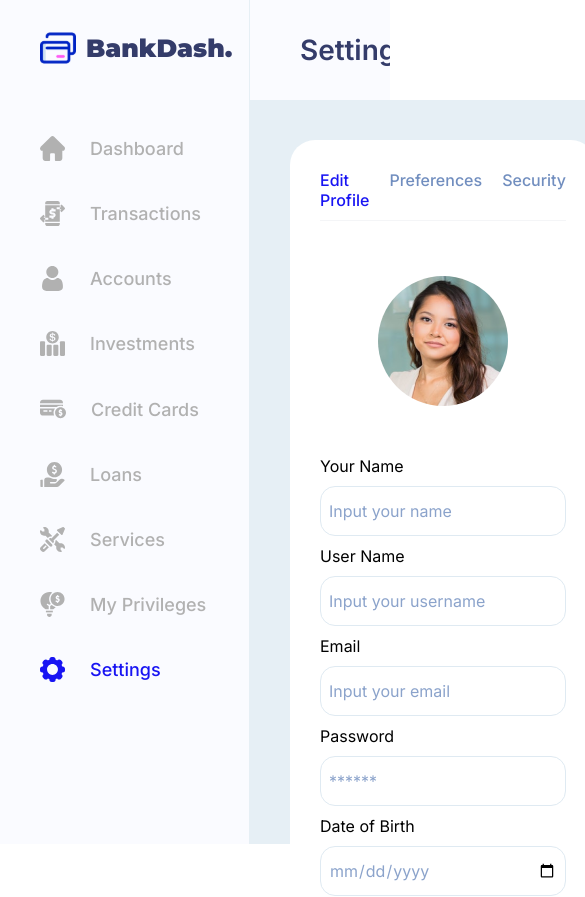
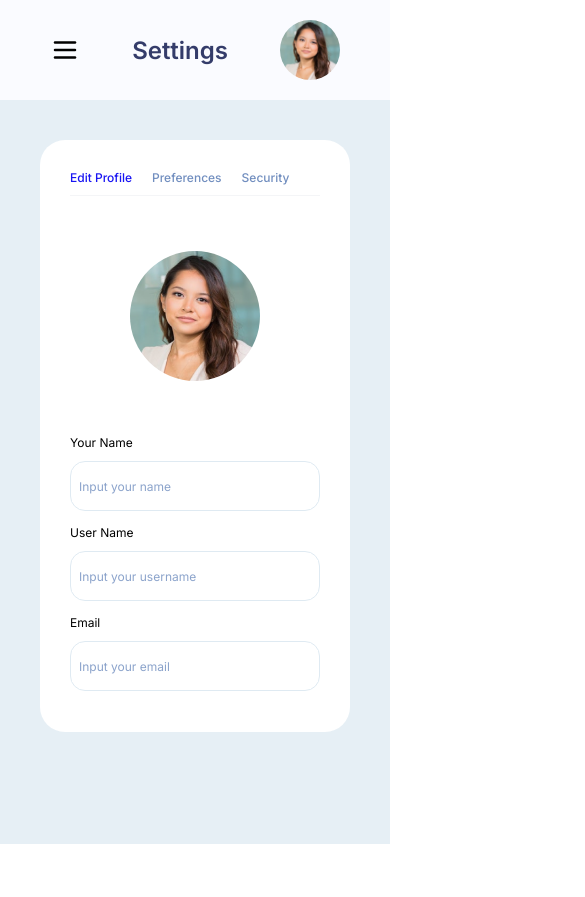
Before and after one commit to artog1809/att-test, a React (Vite) app: page / in a window 390 px wide. Shown: the top 897 px of the page, 585 px wide, since content can reach past the window. After the commit the page ends 844 px from the top, so only its background shows below. Built offline with nearby package versions, Linux system fonts and the light colour scheme.

Commit message:
add adaptive

```diff
--- a/src/cmp/header/index.jsx
+++ b/src/cmp/header/index.jsx
@@ -1,30 +1,42 @@
 import { Btn } from './btn'
 import { Search } from './search'
 import './style.css'
-
+import { useResize } from '../../use/useResize'
 
 export const Header = () => {
+
+    const {width} = useResize()
 
     const btns = [
         {id: 1, img: 'settings2'},
         {id: 2, img: 'notif'},
     ]
 
+    const content =
+    width < 968
+    ?
+    <>
+        <img className='header-burger' src='public/icn/bruger.svg'/>
+        <span className='header-left_text'>Settings</span>
+        <img className='header-right_user-avatar' src={`public/img/avatar.png`}/>
+    </>
+    :
+    <>
+    <div className="header-left">
+        <span className='header-left_text'>Settings</span>
+    </div>
+    <div className="header-right">
+        <Search />
+        {btns.map(el => <Btn key = {el.id} img = {el.img} />)}
+        <img className='header-right_user-avatar' src={`public/img/avatar.png`}/>
+    </div>
+    </>
+
     return (
         <div className='header'>
             <div className="header-content">
-                <div className="header-left">
-                    <span className='header-left_text'>Settings</span>
-                </div>
-                <div className="header-right">
-                    <Search />
-                    {btns.map(el => <Btn key = {el.id} img = {el.img} />)}
-                    <div className="header-right_user">
-                        <img className='header-right_user-avatar' src={`public/img/avatar.png`}/>
-                    </div>
-                </div>
+                {content}
             </div>
-
         </div>
     )
 }
--- a/src/cmp/header/style.css
+++ b/src/cmp/header/style.css
@@ -19,7 +19,7 @@
 }
 
 .header-left_text {
-    font-size: 28px;
+    font-size: clamp(1.5rem, 1.4342rem + 0.2632vw, 1.75rem);
     font-weight: 600;
     color: #343C6A;
 }
@@ -61,3 +61,15 @@ input::placeholder {
     height: 50px;
     border-radius: 50px;
 }
+
+.header-burger {
+    width: 30px;
+    height: 30px;
+}
+
+@media (max-width: 968px) {
+    .header {
+        margin-left: 0px;
+        width: 100%;
+    }
+}
--- a/src/cmp/main/style.css
+++ b/src/cmp/main/style.css
@@ -34,7 +34,7 @@
 }
 .main span {
     font-weight: 500;
-    font-size: 16px;
+    font-size: clamp(0.75rem, 0.6842rem + 0.2632vw, 1rem);
     color: #718EBF;
 }
 
@@ -64,6 +64,10 @@
     flex: 1;
 }
 
+.form-elem label {
+    font-size: clamp(0.75rem, 0.6842rem + 0.2632vw, 1rem);
+}
+
 .form-elem input {
     width: 100%;
     padding: 8px;
@@ -72,6 +76,7 @@
     height: 50px;
     margin-top: 10px;
     border-radius: 15px;
+    font-size: clamp(0.75rem, 0.6842rem + 0.2632vw, 1rem);
 }
 
 INPUT[type='date'] {
@@ -113,9 +118,24 @@ INPUT[type='text'] {
 }
 
 @media (max-width: 768px) {
+
+    .main {
+        height: 100vh;
+    }
     .form-elem {
         flex: 1 calc(100% - 10px);
         box-sizing: border-box;
     }
 
+    .main-content {
+        max-height: 60vh;
+        overflow-y: scroll;
+    }
 }
+
+@media (max-width: 968px) {
+    .main {
+    margin-left: 0px;
+    height: calc(100vh - 100px);
+    }
+}
--- a/src/cmp/sidemenu/header/index.jsx
+++ b/src/cmp/sidemenu/header/index.jsx
@@ -1,4 +1,3 @@
-
 
 export const Header = () => {
 
--- a/src/cmp/sidemenu/index.jsx
+++ b/src/cmp/sidemenu/index.jsx
@@ -3,8 +3,13 @@ import { Header } from './header'
 import { Nav } from './nav'
 import './style.css'
 
+import { useResize } from '../../use/useResize'
+
 export const Sidemenu = () => {
 
+    const {width} = useResize();
+
+    if(width < 968) return null;
     return (
         <div className = 'side-menu'>
             <Header />
--- a/src/cmp/sidemenu/style.css
+++ b/src/cmp/sidemenu/style.css
@@ -22,7 +22,7 @@
 .side-menu-header_text {
     font-family: 'Montserrat', sans-serif;
     font-weight: 900;
-    font-size: 25px;
+    font-size: clamp(1.5rem, 1.4342rem + 0.2632vw, 1.75rem);
     color: #343C6A;
 }
 
@@ -35,13 +35,16 @@
 
 .side-menu-nav_nav-elem {
     font-weight: 500;
-    font-size: 18px;
     color: #B1B1B1;
     display: flex;
     align-items: center;
     gap: 25px;
 }
 
+.side-menu-nav_nav-elem span {
+    font-size: clamp(0.75rem, 0.6513rem + 0.3947vw, 1.125rem);
+}
+
 .side-menu-nav_nav-elem:last-child {
     color: #1814F3;
 }
```
Also changed, not shown: public/icn/bruger.svg (added).
